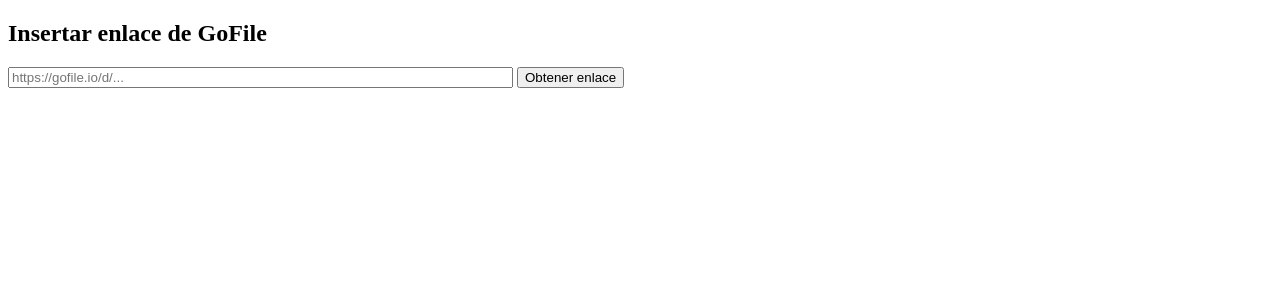
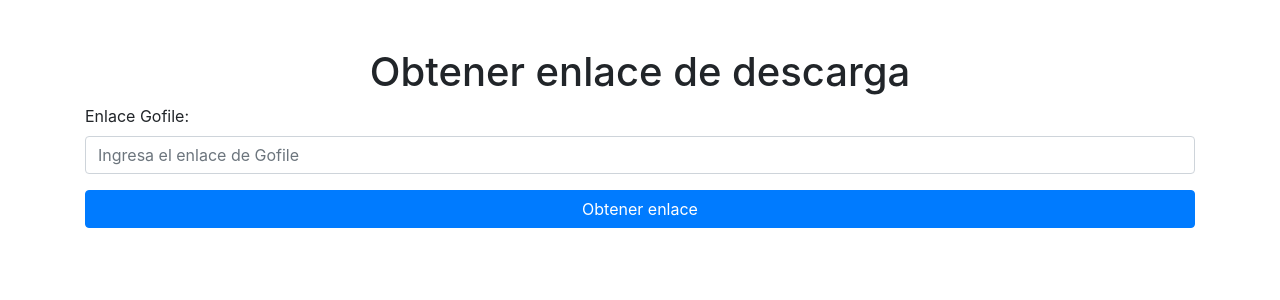
Before and after one commit to nahucai95/Gofile-Direct-Link, a PHP site: page / in a window 1280 px wide. Shown: the top 300 px of the page. Run offline with PHP 8.4, Linux system fonts and the light colour scheme; some libraries are stand-ins or nearby versions.

Commit message:
Update index.php

```diff
--- a/index.php
+++ b/index.php
@@ -1,23 +1,57 @@
+<?php
+// Procesar la solicitud al recibir la URL
+$downloadLink = null;
+if (isset($_GET['url'])) {
+    $url = $_GET['url'];
+
+    // Realiza la solicitud al endpoint de Render para obtener el enlace de descarga
+    $apiUrl = "https://gofile-direct-link.onrender.com/?url=" . urlencode($url);
+    $response = file_get_contents($apiUrl);
+    $data = json_decode($response, true);
+
+    // Verificar si el enlace se obtuvo correctamente
+    if (isset($data['links'][0]['link'])) {
+        $downloadLink = $data['links'][0]['link'];
+    }
+}
+?>
+
 <!DOCTYPE html>
 <html lang="es">
 <head>
     <meta charset="UTF-8">
-    <title>Extraer enlace de GoFile</title>
+    <meta name="viewport" content="width=device-width, initial-scale=1.0">
+    <title>Obtener enlace de descarga</title>
+    <!-- Agregar Bootstrap -->
+    <link href="https://stackpath.bootstrapcdn.com/bootstrap/4.5.2/css/bootstrap.min.css" rel="stylesheet">
 </head>
 <body>
-    <h2>Insertar enlace de GoFile</h2>
-    <form method="post">
-        <input type="text" name="gofile_url" placeholder="https://gofile.io/d/..." size="60" required>
-        <button type="submit">Obtener enlace</button>
-    </form>
+    <div class="container mt-5">
+        <h1 class="text-center">Obtener enlace de descarga</h1>
 
-    <?php
-    if ($_SERVER["REQUEST_METHOD"] === "POST" && !empty($_POST["gofile_url"])) {
-        $url = escapeshellarg($_POST["gofile_url"]);
-        $output = shell_exec("python3 run.py $url 2>&1");
+        <form action="index.php" method="get" class="mb-4">
+            <div class="form-group">
+                <label for="url">Enlace Gofile:</label>
+                <input type="text" class="form-control" id="url" name="url" placeholder="Ingresa el enlace de Gofile" required>
+            </div>
+            <button type="submit" class="btn btn-primary btn-block">Obtener enlace</button>
+        </form>
 
-        echo "<h3>Resultado:</h3><pre>$output</pre>";
-    }
-    ?>
+        <?php if ($downloadLink): ?>
+            <div class="alert alert-success">
+                <strong>Enlace de descarga:</strong> <a href="<?php echo $downloadLink; ?>" target="_blank"><?php echo $downloadLink; ?></a>
+            </div>
+        <?php elseif (isset($_GET['url'])): ?>
+            <div class="alert alert-danger">
+                <strong>Error:</strong> No se pudo obtener el enlace de descarga. Verifica el enlace de Gofile.
+            </div>
+        <?php endif; ?>
+
+    </div>
+
+    <!-- Agregar Bootstrap JS -->
+    <script src="https://code.jquery.com/jquery-3.5.1.slim.min.js"></script>
+    <script src="https://cdn.jsdelivr.net/npm/@popperjs/core@2.5.2/dist/umd/popper.min.js"></script>
+    <script src="https://stackpath.bootstrapcdn.com/bootstrap/4.5.2/js/bootstrap.min.js"></script>
 </body>
 </html>
```
